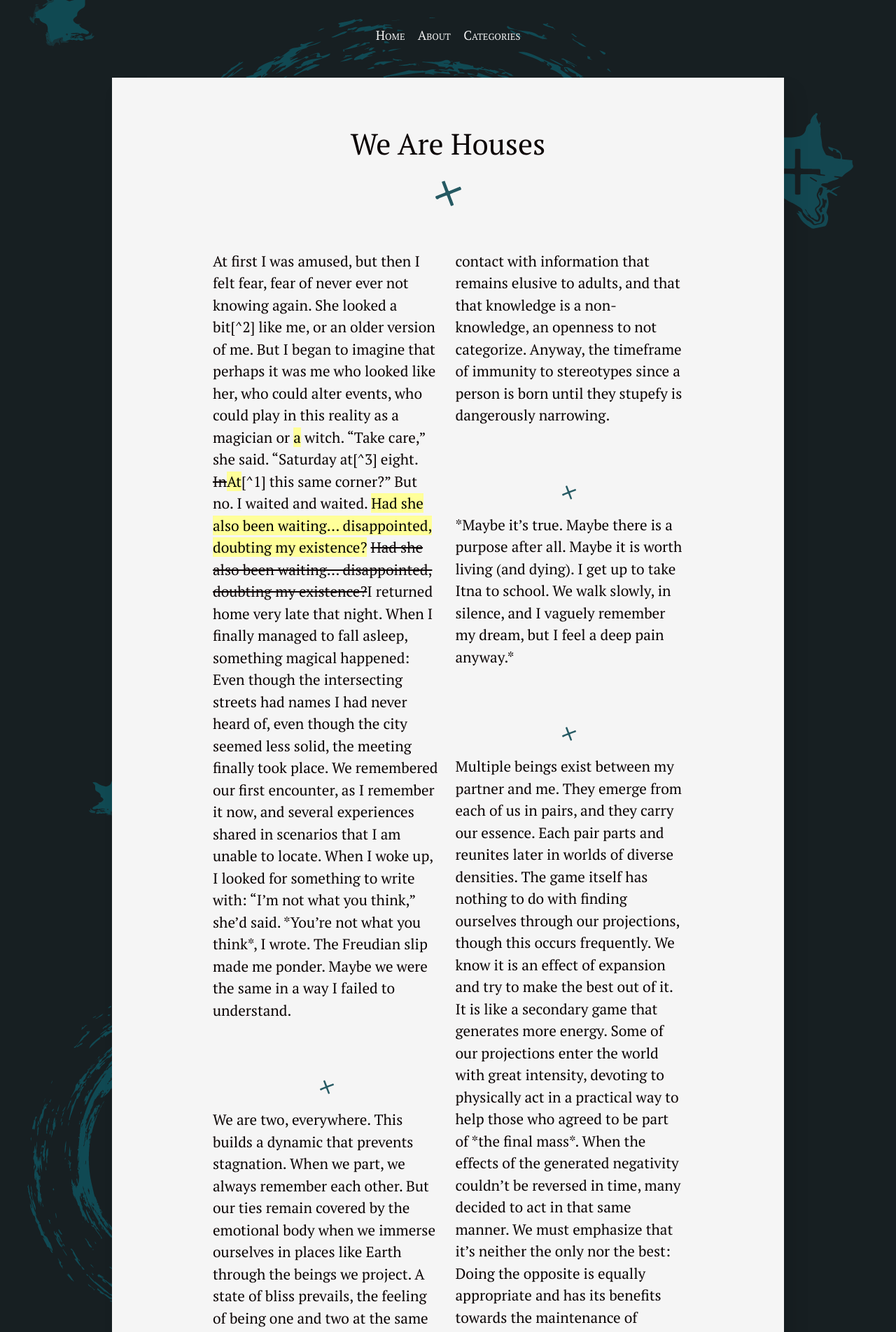
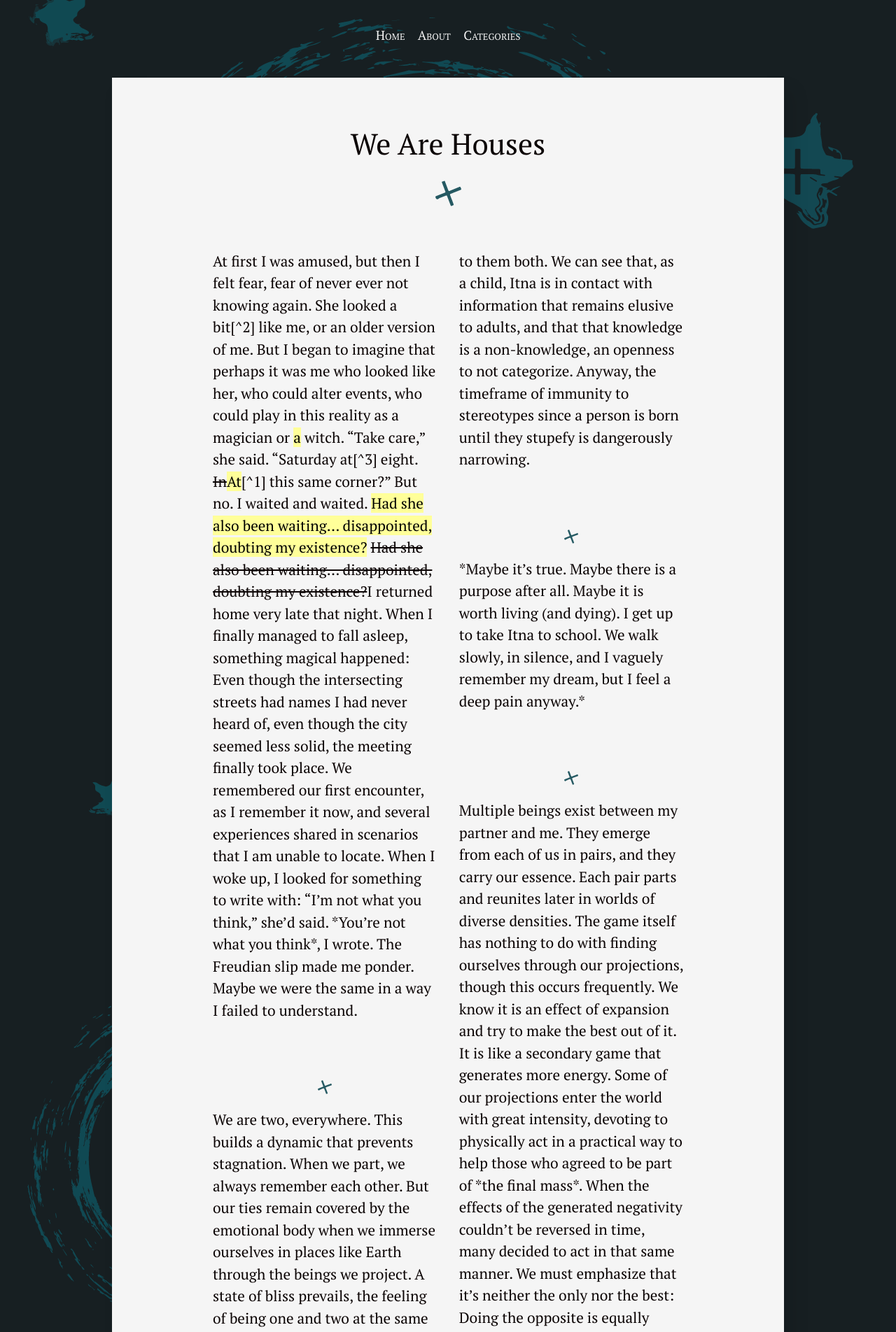
Before and after one commit to silvialohrmann/editorial, a Jekyll site: the page built from _posts/2022-11-18-we-are-houses.md, in a window 1280 px wide. Shown: the top 1904 px of the page at 70% size. Built offline with Jekyll 4.4.1, drawn with Linux system fonts in a browser that asks for light colours.

Commit message:
Update _base.scss

```diff
--- a/_sass/_base.scss
+++ b/_sass/_base.scss
@@ -199,10 +199,10 @@
 
 /* TWO COLUMN FLEXBOX */
 .two-column {
-  -webkit-columns: 2 220px;
-     -moz-columns: 2 220px;
-          columns: 2 220px;
-  -webkit-column-gap: 1em;
-     -moz-column-gap: 1em;
-          column-gap: 1em;
+  -webkit-columns: 2 250px;
+     -moz-columns: 2 250px;
+          columns: 2 250px;
+  -webkit-column-gap: 1.5em;
+     -moz-column-gap: 1.5em;
+          column-gap: 1.5em;
 }
```
